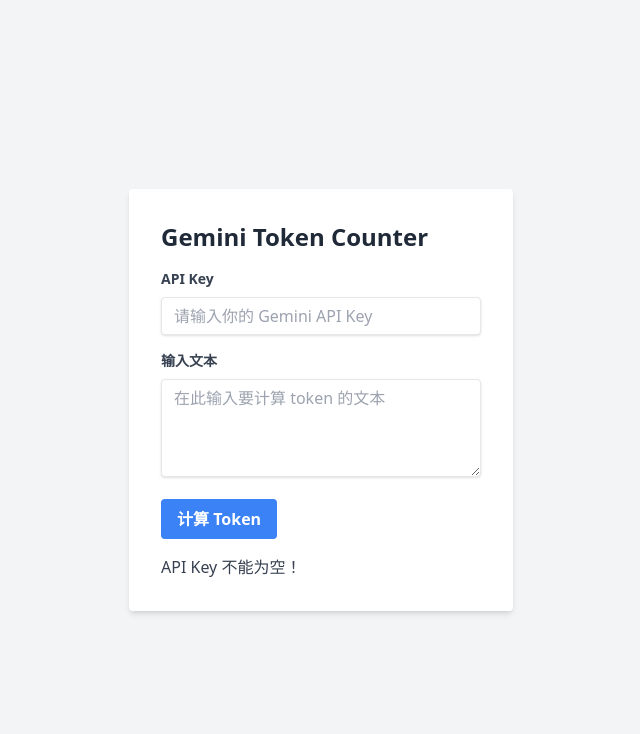
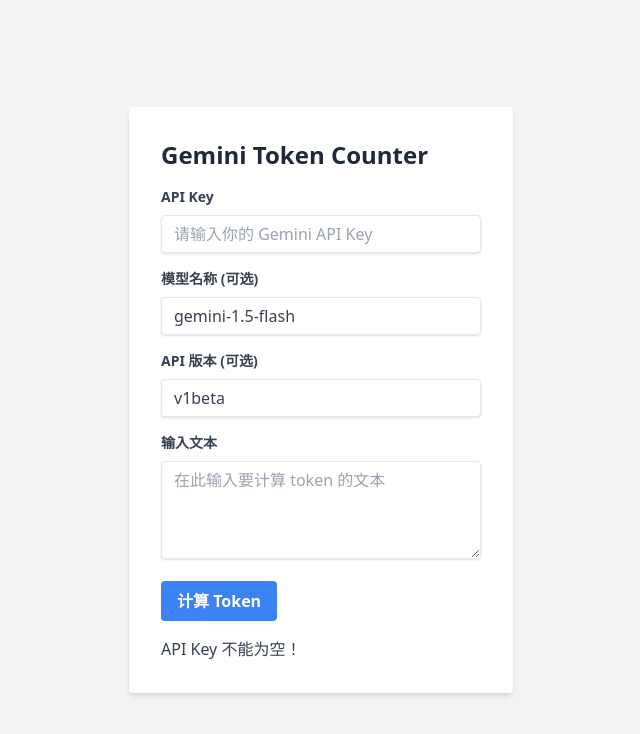
Before and after one commit to RedwindA/Gemini-Token-Counter, a plain HTML site: page index.html in a window 1280 px wide. Both pictures are taken after a click on the button "计算 Token". Shown: the whole page, without its empty margins (319-959 px from the left). Drawn offline with nearby package versions, Linux system fonts and the light colour scheme.

Commit message:
添加可选模型名称和API版本输入字段

```diff
--- a/index.html
+++ b/index.html
@@ -16,6 +16,14 @@
             <input type="text" id="apiKey" class="shadow appearance-none border rounded w-full py-2 px-3 text-gray-700 leading-tight focus:outline-none focus:shadow-outline" placeholder="请输入你的 Gemini API Key">
         </div>
         <div class="mb-4">
+            <label for="modelName" class="block text-gray-700 text-sm font-bold mb-2">模型名称 (可选)</label>
+            <input type="text" id="modelName" class="shadow appearance-none border rounded w-full py-2 px-3 text-gray-700 leading-tight focus:outline-none focus:shadow-outline" placeholder="默认: gemini-1.5-flash" value="gemini-1.5-flash">
+        </div>
+        <div class="mb-4">
+            <label for="apiVersion" class="block text-gray-700 text-sm font-bold mb-2">API 版本 (可选)</label>
+            <input type="text" id="apiVersion" class="shadow appearance-none border rounded w-full py-2 px-3 text-gray-700 leading-tight focus:outline-none focus:shadow-outline" placeholder="默认: v1beta" value="v1beta">
+        </div>
+        <div class="mb-4">
             <label for="inputText" class="block text-gray-700 text-sm font-bold mb-2">输入文本</label>
             <textarea id="inputText" class="shadow appearance-none border rounded w-full py-2 px-3 text-gray-700 leading-tight focus:outline-none focus:shadow-outline" rows="4" placeholder="在此输入要计算 token 的文本"></textarea>
         </div>
@@ -26,8 +34,11 @@
     <script>
         document.getElementById('countButton').addEventListener('click', async () => {
             const apiKey = document.getElementById('apiKey').value;
+            const modelName = document.getElementById('modelName').value || 'gemini-1.5-flash';
+            const apiVersion = document.getElementById('apiVersion').value || 'v1beta';
             const inputText = document.getElementById('inputText').value;
             const resultDiv = document.getElementById('result');
+
             resultDiv.textContent = '计算中...';
 
             if (!apiKey) {
@@ -36,7 +47,7 @@
             }
 
             try {
-                const response = await fetch(`https://generativelanguage.googleapis.com/v1beta/models/gemini-1.5-flash:countTokens?key=${apiKey}`, {
+                const response = await fetch(`https://generativelanguage.googleapis.com/${apiVersion}/models/${modelName}:countTokens?key=${apiKey}`, {
                     method: 'POST',
                     headers: {
                         'Content-Type': 'application/json',
```
